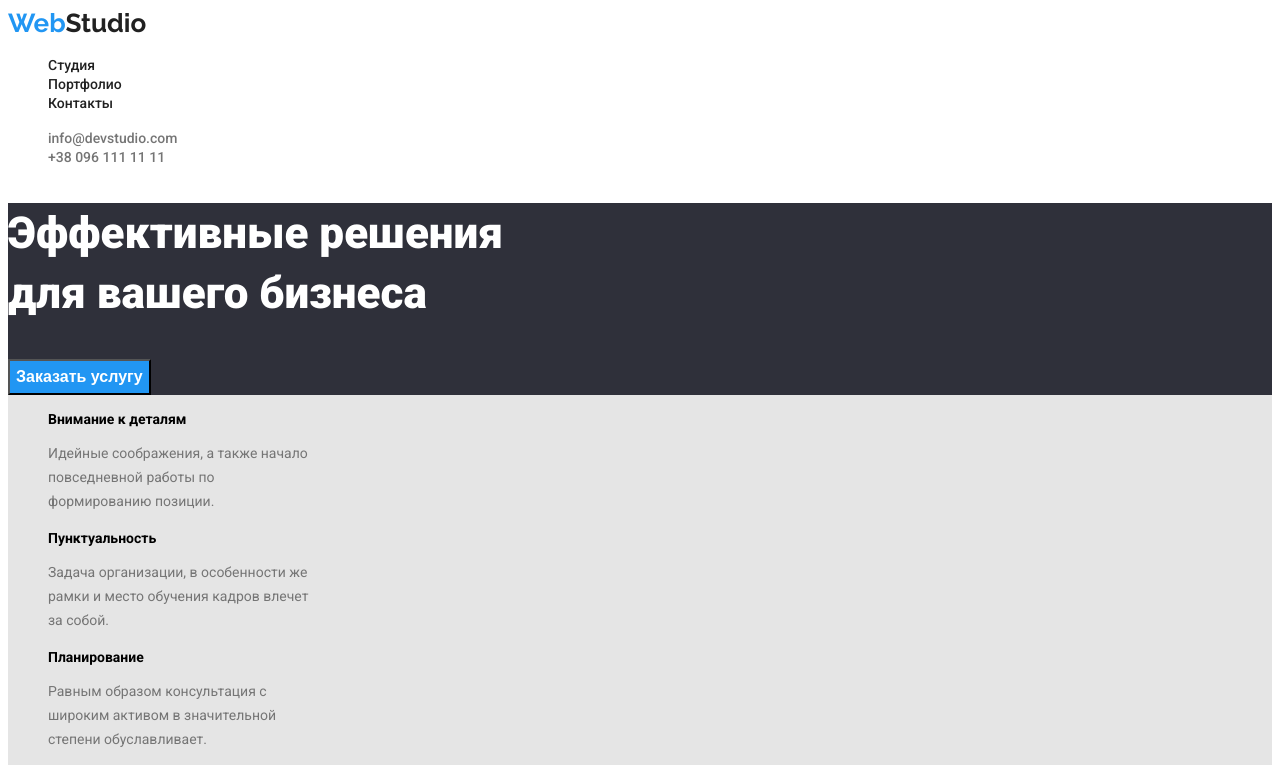
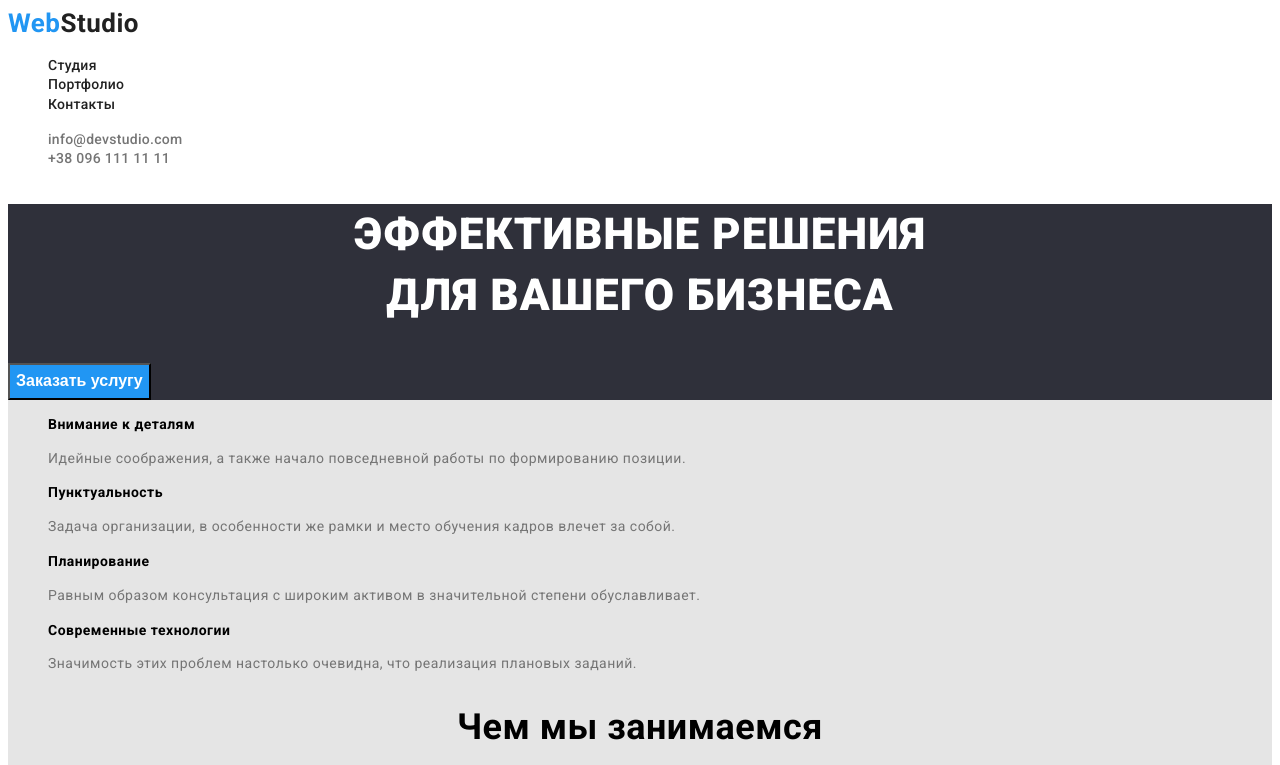
Before and after one commit to HannaBatarchuk/goit-markup-hw-02, a plain HTML site: page index.html in a window 1280 px wide. Shown: the top 765 px of the page. Drawn offline with Linux system fonts and the light colour scheme.

Commit message:
Стилизация
Финальное применение стилей текста

```diff
--- a/css/styles.css
+++ b/css/styles.css
@@ -5,6 +5,7 @@
   --extra-blue-color: #2196f3;
   --main-white-color: #ffffff;
   --button-bg-color: #f5f4fa;
+  --footer-link-color: rgba(255, 255, 255, 0.6);
 }
 
 /* Убираем маркеры в списках по умолчанию */
@@ -26,13 +27,9 @@ header {
 }
 /* Стили логотипа */
 .logo {
-  width: 145px;
-  height: 31px;
-  font-family: "Raleway", sans-serif;
-  font-style: normal;
-  font-weight: bold;
+  font-weight: 700;
   font-size: 26px;
-  line-height: 31px;
+  line-height: 1.2;
 }
 .logo-main {
   color: var(--extra-blue-color);
@@ -45,10 +42,10 @@ header {
 }
 /* Стили навигации */
 .site-nav .link {
-  font-style: normal;
   font-weight: 500;
   font-size: 14px;
-  line-height: 16px;
+  line-height: 1.2;
+  letter-spacing: 0.02em;
   color: var(--main-black-color);
 }
 .site-nav .link:hover,
@@ -59,10 +56,10 @@ header {
   color: var(--extra-blue-color);
 }
 .header-address .header-link {
-  font-style: normal;
   font-weight: 500;
   font-size: 14px;
-  line-height: 16px;
+  line-height: 1.2;
+  letter-spacing: 0.02em;
   color: var(--secondary-text-color);
 }
 .header-address .header-link:hover,
@@ -73,6 +70,8 @@ header {
 body {
   font-family: "Roboto", sans-serif;
   color: var(--main-text-color);
+  line-height: 1.2;
+  letter-spacing: 0.03em;
 }
 .main-section {
   background-color: #e5e5e5;
@@ -80,73 +79,58 @@ body {
 .hero-section {
   background-color: #2f303a;
   color: var(--main-white-color);
+  letter-spacing: 0.06em;
 }
 .hero-text {
-  width: 696px;
-  height: 120px;
-  left: 420px;
-  top: 266px;
-  font-style: normal;
   font-weight: 900;
   font-size: 44px;
-  line-height: 60px;
+  line-height: 1.4;
+  text-align: center;
+  text-transform: uppercase;
+  color: var(--main-white-color);
 }
 .hero-button {
-  font-style: normal;
-  font-weight: bold;
+  font-weight: 700;
   font-size: 16px;
-  line-height: 30px;
-  display: flex;
-  align-items: center;
-  text-align: center;
+  line-height: 1.9;
   background-color: var(--extra-blue-color);
   color: var(--main-white-color);
+  cursor: pointer;
 }
 /* Стили для секции преимуществ компании */
 .advantages-section > .head {
   display: none;
 }
 .advantage {
-  width: 270px;
-  height: 16px;
-  font-style: normal;
-  font-weight: bold;
+  font-weight: 700;
   font-size: 14px;
-  line-height: 16px;
 }
 .advantage-text {
-  width: 270px;
-  height: 75px;
-  font-style: normal;
-  font-weight: normal;
   font-size: 14px;
-  line-height: 24px;
+  line-height: 1.7;
   color: var(--secondary-text-color);
 }
 /* Стили для секции услуг компании */
 .company-services > .head {
-  font-style: normal;
-  font-weight: bold;
+  font-weight: 700;
   font-size: 36px;
-  line-height: 42px;
+  text-align: center;
 }
 /* Стили секции команда */
 .team-section {
   background-color: #f5f4fa;
 }
 .our-team-head {
-  font-style: normal;
-  font-weight: bold;
+  font-weight: 700;
+  font-size: 36px;
+  text-align: center;
 }
 .name-colleague {
   font-weight: 500;
   font-size: 16px;
-  line-height: 19px;
 }
 .specialty {
-  font-weight: normal;
   font-size: 16px;
-  line-height: 19px;
   color: var(--secondary-text-color);
 }
 /* Стили футера */
@@ -154,14 +138,13 @@ footer {
   background-color: #2f303a;
 }
 .footer-address {
-  font-style: normal;
-  font-weight: normal;
+  font-size: 14px;
+  line-height: 1.7;
   color: var(--main-white-color);
 }
 .footer-contacts .footer-link {
-  font-style: normal;
-  font-weight: normal;
-  color: rgba(255, 255, 255, 0.6);
+  font-size: 14px;
+  color: var(--footer-link-color);
 }
 .footer-contacts .footer-link:hover,
 .footer-contacts .footer-link:focus {
@@ -173,10 +156,9 @@ footer {
   display: none;
 }
 .buttons-list .buttons-list-element {
-  width: 128px;
-  height: 38px;
-  left: 583px;
-  top: 176px;
+  font-weight: 500;
+  font-size: 16px;
+  line-height: 1.6;
   background-color: var(--button-bg-color);
   color: var(--main-black-color);
   border-radius: 4px;
@@ -191,20 +173,13 @@ footer {
 }
 
 .name-product {
-  width: 322px;
-  height: 36px;
-  font-style: normal;
   font-weight: bold;
   font-size: 18px;
   line-height: 36px;
   color: var(--main-black-color);
 }
 .type-product {
-  width: 322px;
-  height: 30px;
-  font-style: normal;
-  font-weight: normal;
   font-size: 16px;
-  line-height: 30px;
+  line-height: 1.9;
   color: var(--secondary-text-color);
 }
--- a/index.html
+++ b/index.html
@@ -8,8 +8,6 @@
     <link rel="preconnect" href="https://fonts.gstatic.com">
     <link href="https://fonts.googleapis.com/css2?family=Raleway:wght@700&family=Roboto:wght@400;500;700;900&display=swap"
         rel="stylesheet">
-    <link rel="preconnect" href="https://fonts.gstatic.com">
-    <link href="https://fonts.googleapis.com/css2?family=Roboto:wght@400;700&display=swap" rel="stylesheet">
     <link rel="stylesheet" href="./css/styles.css">
   </head>
 <body>
```
